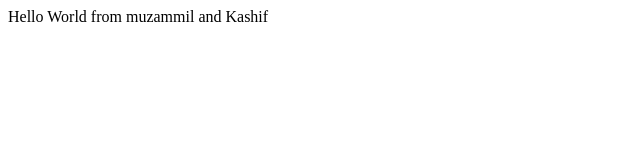
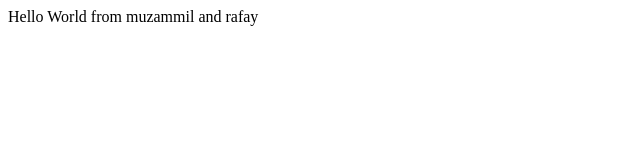
Before and after one commit to muzammil-hussain-25/Bootcamp-2020, a plain HTML site: page index.html in a window 1280 px wide. Shown: the full height of the page, 0-640 px from the left. Drawn offline with Linux system fonts and the light colour scheme.

Commit message:
update auto_deploy.yml

```diff
--- a/index.html
+++ b/index.html
@@ -7,7 +7,7 @@
 </head>
 <body>
     <div>
-        Hello World from muzammil and Kashif
+        Hello World from muzammil and rafay
     </div>
 </body>
 </html>
```
